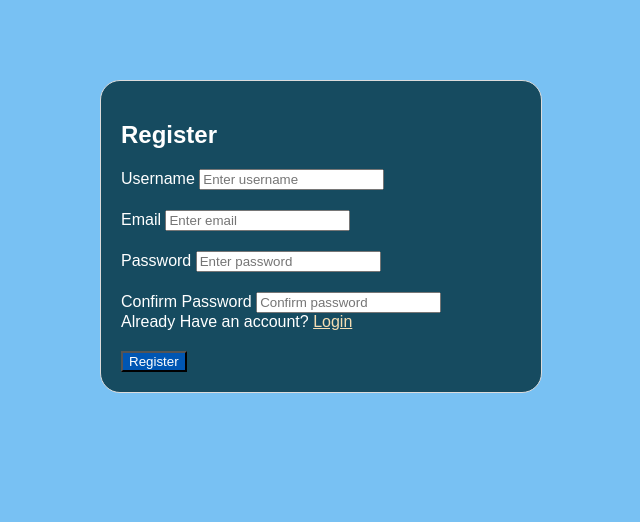
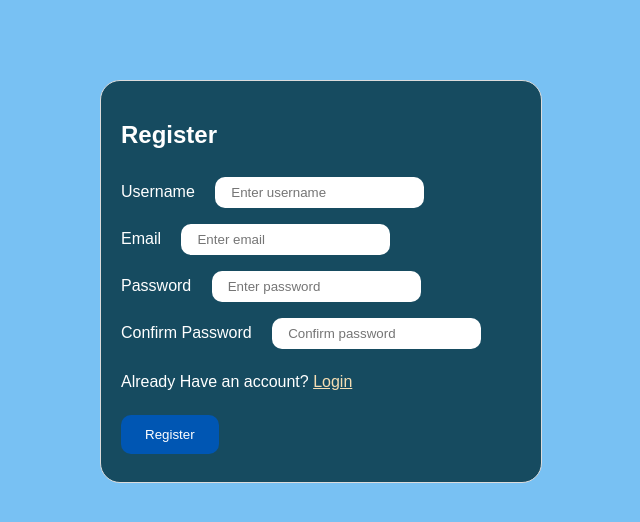
Before and after one commit to harshit-noovosoft/money-orders, a website: page public/register.html in a window 1280 px wide. Shown: the whole page, without its empty margins (319-959 px from the left). Drawn offline with Linux system fonts and the light colour scheme.

Commit message:
Refactor login UI

```diff
--- a/public/css/register_page_style.css
+++ b/public/css/register-login.css
@@ -1,6 +1,27 @@
 body {
     background-color: #78C1F3;
     font-family: 'Poppins', sans-serif;
+}
+
+input {
+    padding: 0.5rem 1rem;
+    margin: 0.5rem 1rem;
+    border-radius: 10px;
+    outline: none;
+    border: 0 solid transparent;
+}
+
+input:focus, button:focus {
+    box-shadow: rgba(0, 0, 0, 0.19) 0 10px 20px, rgba(0, 0, 0, 0.23) 0 6px 6px;
+}
+
+button {
+    padding: 0.75rem 1.5rem;
+    margin: 0.5rem 0;
+    border-radius: 10px;
+    outline: none;
+    border: 0 solid transparent;
+    text-align: center;
 }
 
 .container {
@@ -27,9 +48,15 @@ body {
     color: #0056b3;
 }
 
+.register-text, .login-text {
+    margin: 1rem 0;
+
+}
+
 a{
     color: wheat;
 }
+
 a:hover{
     color: white;
 }
--- a/public/register.html
+++ b/public/register.html
@@ -4,30 +4,30 @@
     <meta charset="UTF-8">
     <meta name="viewport" content="width=device-width, initial-scale=1.0">
     <title>Registration Page</title>
-    <link rel="stylesheet" type="text/css" href="./css/register_page_style.css">
+    <link rel="stylesheet" type="text/css" href="./css/register-login.css">
 </head>
 <body>
     <div class="container">
         <h2 class="text-center">Register</h2>
         <form id="register-form">
-            <div class="form-group">
+            <div>
                 <label for="username">Username</label>
-                <input type="text" class="form-control" id="username" placeholder="Enter username" name="username">
+                <input type="text" id="username" placeholder="Enter username" name="username">
             </div>
-            <div class="form-group">
+            <div>
                 <label for="email">Email</label>
-                <input type="email" class="form-control" id="email" placeholder="Enter email" name="email">
+                <input type="email" id="email" placeholder="Enter email" name="email">
             </div>
-            <div class="form-group">
+            <div>
                 <label for="password">Password</label>
-                <input type="password" class="form-control" id="password" placeholder="Enter password" name="password">
+                <input type="password" id="password" placeholder="Enter password" name="password">
             </div>
-            <div class="form-group">
+            <div>
                 <label for="confirm-password">Confirm Password</label>
-                <input type="password" class="form-control" id="confirm-password" placeholder="Confirm password" name="confirm_password">
+                <input type="password" id="confirm-password" placeholder="Confirm password" name="confirm_password">
                 <br>
-                <span>Already Have an account? <a href="/login"> Login </a></span>
             </div>
+            <div class="login-text">Already Have an account? <a href="/login"> Login </a></div>
             <button type="submit" class="btn btn-primary btn-register">Register</button>
         </form>
     </div>
```
Also changed, not shown: public/login.html (+6 -6 lines).
